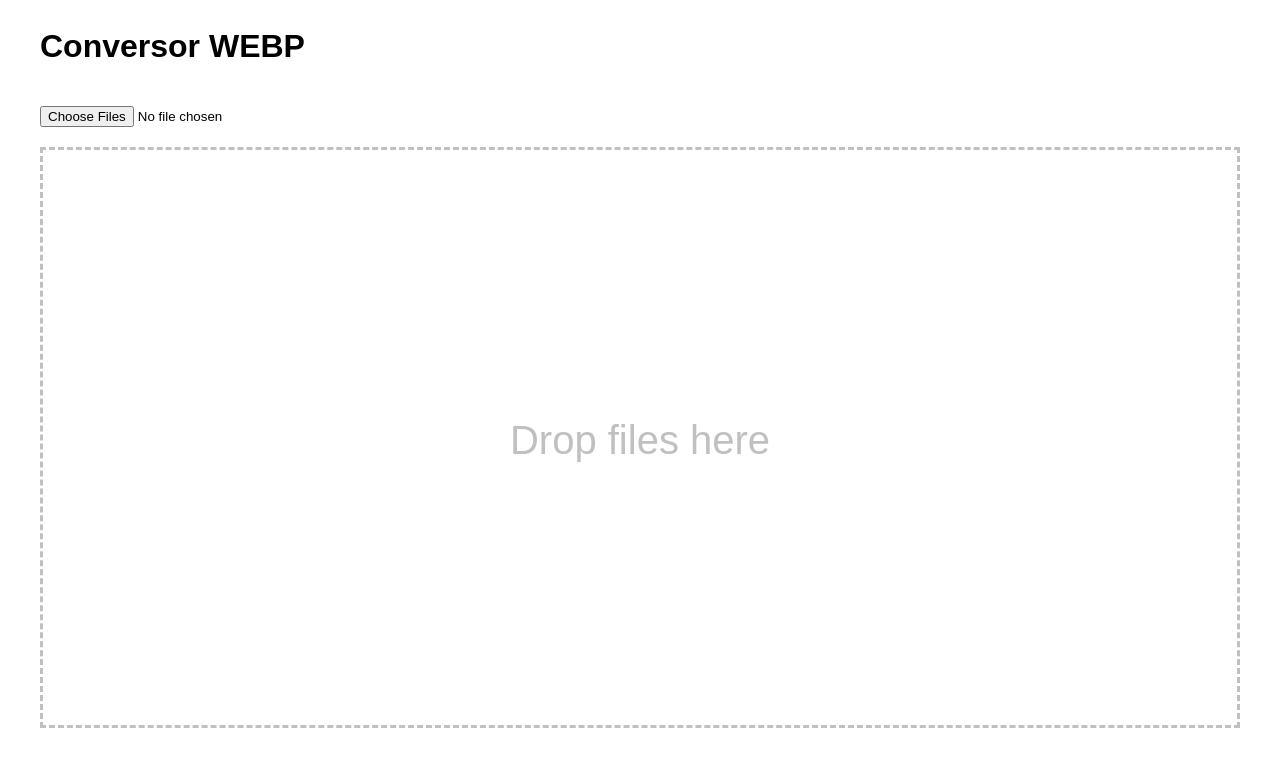
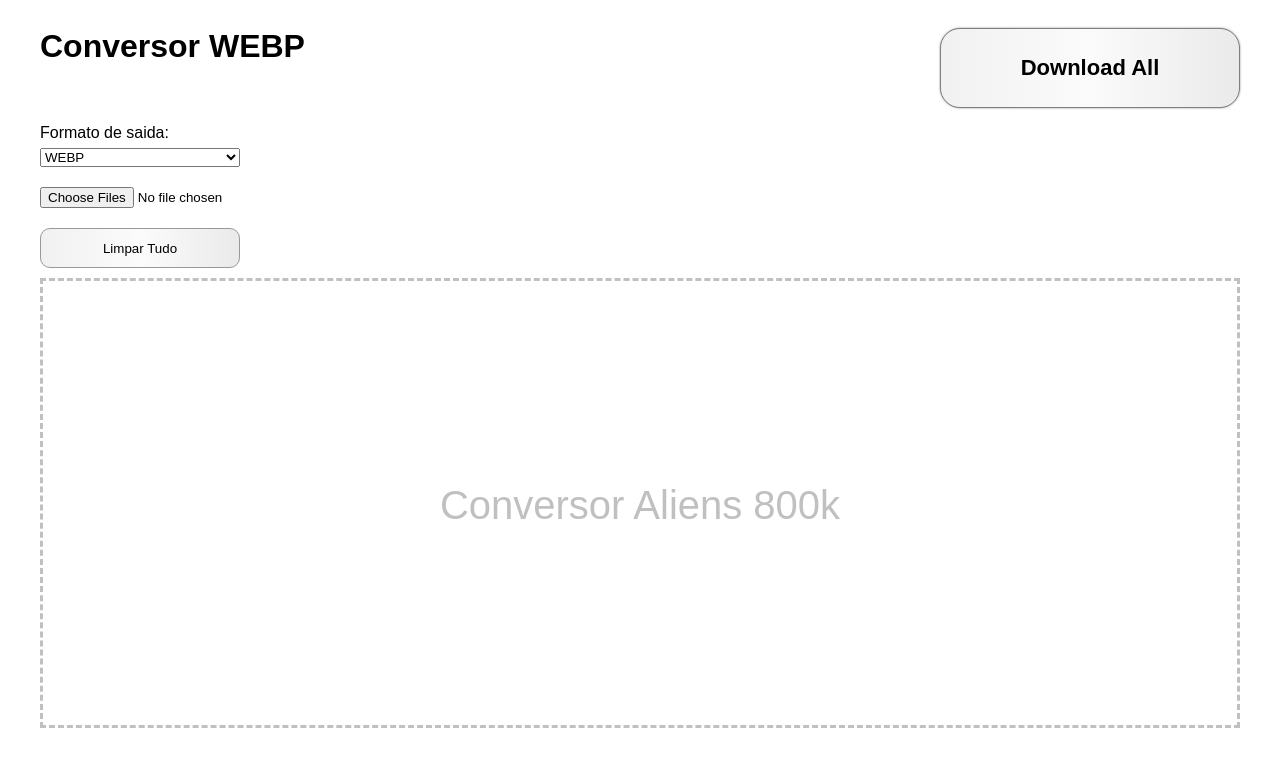
Before and after one commit to alisondiegodev/Image-Converter-With-Javascript-For-Web-Performance, a plain HTML site: page index.html in a window 1280 px wide. Drawn offline with Linux system fonts and the light colour scheme.

Commit message:
usersRequest

```diff
--- a/index.html
+++ b/index.html
@@ -3,10 +3,10 @@
   <head>
     <meta charset="UTF-8">
     <meta http-equiv="X-UA-Compatible" content="IE=edge">
-    <meta name="viewport" content="width=
+    <meta name="viewport" content="width= ,initial-scale=1.0">
+    <link rel="icon" type="image/x-icon" href="./icon.webp">
 
 
-      , initial-scale=1.0">
     <title>Conversor Webp</title>
   </head>
   <style>
@@ -31,7 +31,7 @@ img {
   flex-grow: 20;
 }
 .dropTarget::before {
-  content: 'Drop files here';
+  content: 'Conversor Aliens 800k';
   color: silver;
   font-size: 5vh;
   height: 5vh;
@@ -70,19 +70,94 @@ img {
   max-width: 1200px;
   margin: 0 auto;
 }
+.flex-rule {
+  display: flex;
+  justify-content: space-between;
+}
+.download {
+    width: 300px;
+    height: 80px;
+    border-radius: 20px;
+    border: .5px solid gray;
+    background: linear-gradient(90deg,#f1f1f1 ,#fbfbfb,#ebeaea);
+    filter: drop-shadow(0px 0px 1px #999);
+    font-size: 22px;
+    font-weight: 600;
+    cursor: pointer;
+}
+.download:hover,
+.limpar:hover {
+  /* background: linear-gradient(90deg,#e9e9e9 ,#eeeded,#e2e1e1); */
+  filter: drop-shadow(0px 0px 3px #999);
+
+
+}
+#output {
+  width: 200px;
+  margin-top: -10px;
+}
+.selectedOutput {
+  text-transform: uppercase;
+}
+.limpar{
+  width: 200px;
+  height: 40px;
+  background: linear-gradient(90deg,#f1f1f1 ,#fbfbfb,#ebeaea);
+
+  border-radius: 10px;
+  border: 0.5px solid #999;
+  margin-bottom: 10px;
+  cursor: pointer;
+}
 
     </style>
   <body>
     <div class="layout">
-      <h1>Conversor WEBP </h1>
+      <div class="flex-rule">
+        <h1>Conversor <span class="selectedOutput">Webp</span></h1>
+        <button class="download">Download All</button>
+      </div>
+      <p>Formato de saida:</p>
+      <select id="output">
+        <option value="webp">WEBP</option>
+        <option value="png">PNG</option>
+        <option value="jpeg">JPEG</option>
+      </select>
       <div>
         <input type="file" multiple accept="image/*">
       </div>
+      <button class="limpar">Limpar Tudo</button>
       <div id="previews"></div>
       <div class="dropTarget"></div>
     </div>
 
     <script>
+
+      //function to download every image loaded
+      botaoDownload = document.querySelector(".download");
+
+      botaoDownload.addEventListener("click", () => {
+        let converted = document.querySelectorAll("a");
+        converted.forEach((item) => { item.click()})
+      })
+      let formatOutput = "webp";
+      let option = document.querySelector("#output");
+      let titleType = document.querySelector(".selectedOutput");
+      let clear = document.querySelector(".limpar");
+
+
+      option.addEventListener("change", () => {
+        formatOutput = option.value;
+        titleType.innerHTML = formatOutput;
+
+      })
+
+      clear.addEventListener("click", () => {
+        let converted = document.querySelectorAll("a");
+        converted.forEach((item) => { item.parentElement.remove()})
+      })
+
+
             let refs = {};
 refs.imagePreviews = document.querySelector('#previews');
 refs.fileSelector = document.querySelector('input[type=file]');
@@ -92,7 +167,6 @@ function addImageBox(container) {
   let progressBox = document.createElement("progress");
   imageBox.appendChild(progressBox);
   container.appendChild(imageBox);
-
   return imageBox;
 }
 
@@ -100,7 +174,6 @@ function processFile(file) {
   if (!file) {
     return;
   }
-  console.log(file);
 
   let imageBox = addImageBox(refs.imagePreviews);
 
@@ -115,7 +188,7 @@ function processFile(file) {
     rawImage.src = URL.createObjectURL(file);
   })
   .then(function (rawImage) {
-    // Convert image to webp ObjectURL via a canvas blob
+    // Convert image to webp ObjectURL via canvas blob
     return new Promise(function (resolve, reject) {
       let canvas = document.createElement('canvas');
       let ctx = canvas.getContext("2d");
@@ -126,7 +199,7 @@ function processFile(file) {
 
       canvas.toBlob(function (blob) {
         resolve(URL.createObjectURL(blob));
-      }, "image/webp");
+      }, `image/${formatOutput}`);
     });
   })
   .then(function (imageURL) {
@@ -150,7 +223,7 @@ function processFile(file) {
     var fileName = file.name;
     var fileNameFormated = fileName.substring(0, fileName.lastIndexOf("."));
 
-    imageLink.setAttribute('download', `${fileNameFormated}.webp`);
+    imageLink.setAttribute('download', `${fileNameFormated}.${formatOutput}`);
     imageLink.appendChild(data.scaledImg);
 
     imageBox.innerHTML = "";
```
Also changed, not shown: icon.webp (added).
